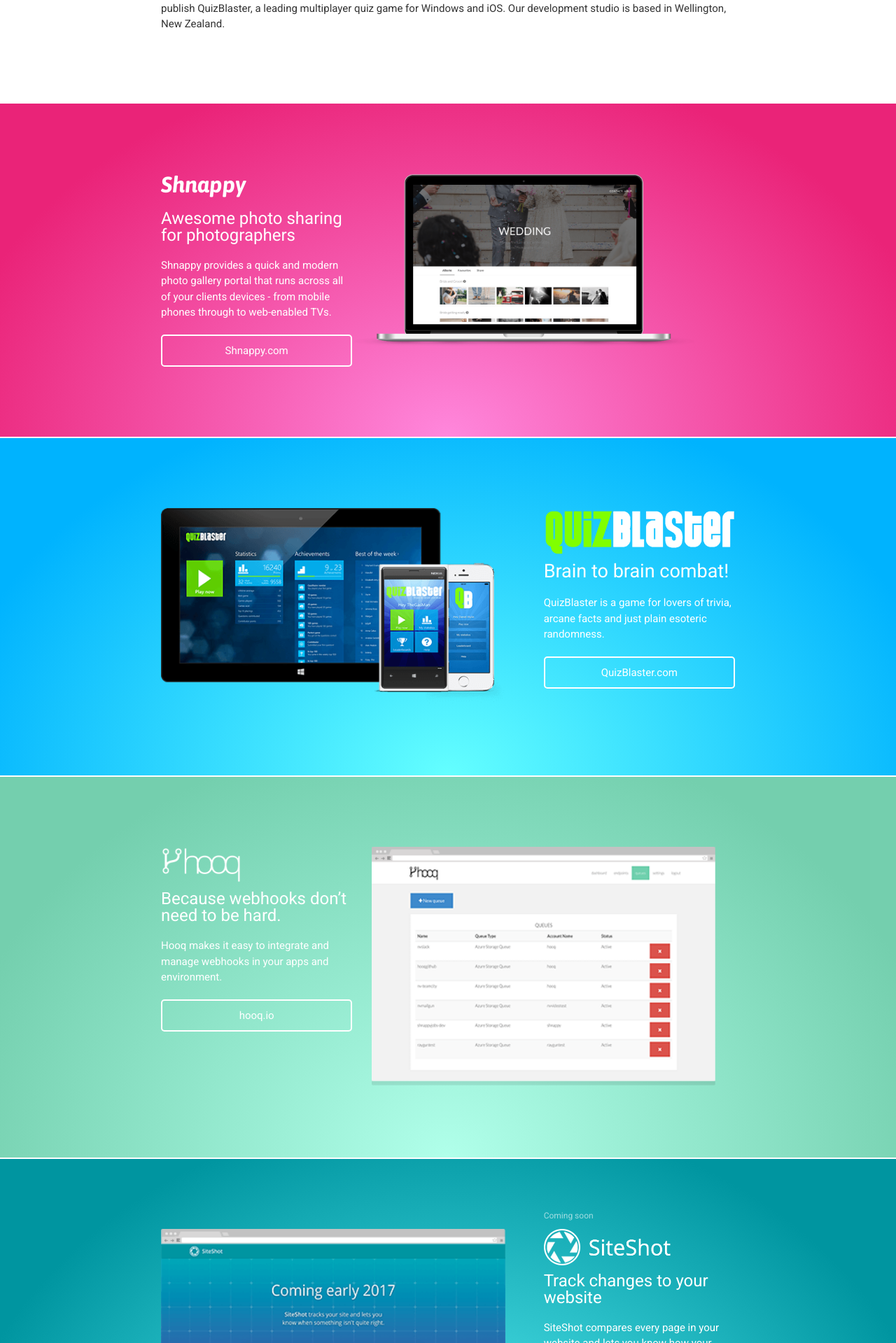
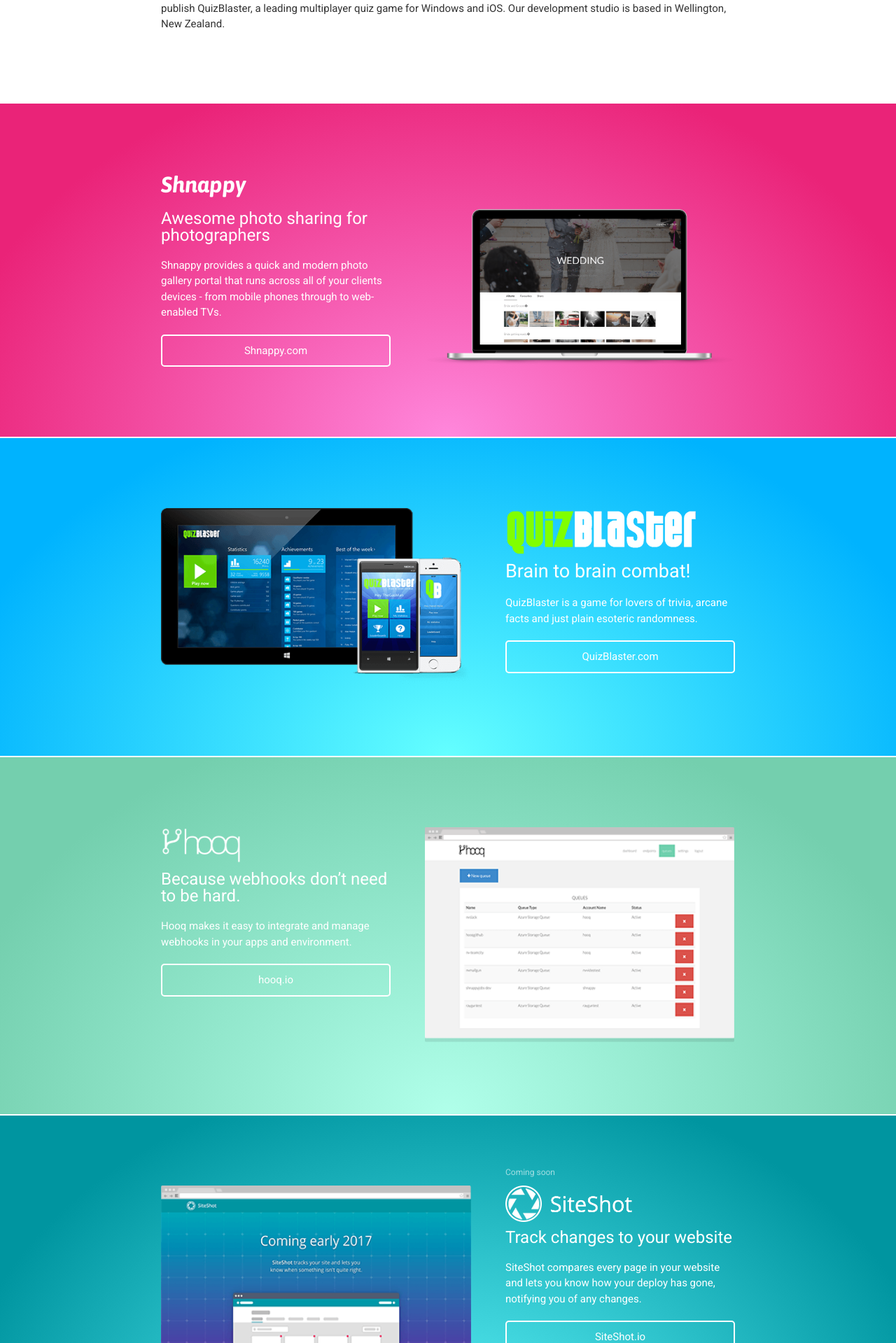
Before and after one commit to appmechanix/appmechanix.github.io, a Jekyll site: the page built from index.html, in a window 1280 px wide. Shown: the part 404-2323 px from the top of the page at 70% size. Built offline with Jekyll 4.4.1, drawn with Linux system fonts in a browser that asks for light colours.

Commit message:
Fix responsiveness

```diff
--- a/_layouts/default.html
+++ b/_layouts/default.html
@@ -5,6 +5,7 @@
     <title>AppMechanix</title>
 
     <link href="//fonts.googleapis.com/css?family=Roboto|Asap:700i" rel="stylesheet">
+    <meta name="viewport" content="width=device-width, initial-scale=1, maximum-scale=1, user-scalable=no">
 
     <link rel="stylesheet" href="/css/pure.min.css">
     <link rel="stylesheet" href="/css/pure-responsive.min.css">
--- a/_sass/_breakpoints.scss
+++ b/_sass/_breakpoints.scss
@@ -2,7 +2,7 @@
 $bp-ipad: 1024px;
 $bp-iphone: 568px;
 
-@media(max-width: $bp-ipad) {
+@media (max-width: $bp-ipad) {
   .no-mobile {
     display: none;
   }
@@ -12,7 +12,7 @@
   }
 }
 
-@media(min-width: $bp-ipad) {
+@media (min-width: $bp-ipad) {
   .no-mobile {
     display: block;
   }
--- a/_sass/_logo.scss
+++ b/_sass/_logo.scss
@@ -1,3 +1,6 @@
+@import "colours";
+@import "breakpoints";
+
 .logo {
   text-indent: -9999px;
   background: no-repeat;
@@ -15,6 +18,11 @@
     background-image: url(/img/quizblaster/logo.png);
     margin-bottom: 10px;
     height: 47px;
+
+    @media(max-width: $bp-iphone) {
+      margin: 10px auto;
+      width: 74%;
+    }
   }
 
   &.logo--shnappy {
@@ -24,10 +32,20 @@
   &.logo--hooq {
     margin-bottom: 10px;
     background-image: url(/img/hooq/logo.png);
+
+    @media(max-width: $bp-iphone) {
+      margin: 10px auto;
+      width: 36%;
+    }
   }
 
   &.logo--siteshot {
     background-image: url(/img/siteshot/logo.png);
     margin-bottom: 10px;
+
+    @media(max-width: $bp-iphone) {
+      margin: 10px auto;
+      width: 35%;
+    }
   }
 }
--- a/_sass/_panel.scss
+++ b/_sass/_panel.scss
@@ -4,14 +4,74 @@
 .panel {
   width: 100%;
   border-bottom: 2px solid white;
-  padding-top: 100px;
-  padding-bottom: 100px;
+  padding-top: 25px;
+  padding-bottom: 50px;
+
+  @media(min-width: $bp-iphone) {
+    padding-top: 100px;
+    padding-bottom: 100px;
+  }
+
+  &:after {
+    visibility: hidden;
+    display: block;
+    font-size: 0;
+    content: " ";
+    clear: both;
+    height: 0;
+  }
 
   .mobile-only {
     text-align: center;
   }
 
-  @media(max-width: $bp-ipad) {
+  .panel-screenshot {
+    width: 100%;
+
+    @media(min-width: $bp-iphone) {
+      float: left;
+      width: 60%;
+    }
+
+    img {
+      min-width: 90%;
+      max-width: 90%;
+    }
+
+    &.panel-screenshot--right {
+      float: right;
+      text-align: right;
+    }
+  }
+
+  .panel-text {
+    width: 100%;
+
+    @media(min-width: $bp-iphone) {
+      float: left;
+      width: 40%;
+    }
+  }
+
+  .panel-screenshot--mobileonly {
+    display: none;
+    text-align: center;
+
+    @media(max-width: $bp-iphone) {
+      display: block;
+    }
+  }
+
+  .panel-screenshot--nomobile {
+    display: none;
+    text-align: left;
+
+    @media(min-width: $bp-iphone) {
+      display: block;
+    }
+  }
+
+  @media(min-width: $bp-iphone) {
     .appscreenshot {
       margin-bottom: 20px;
     }
@@ -59,7 +119,7 @@
       top: -25px;
       opacity: 0.6;
 
-      @media(max-width: $bp-ipad) {
+      @media(max-width: $bp-iphone) {
         left: 20px;
         top: -280px;
       }
@@ -70,11 +130,6 @@
     color: white;
     margin-top: 20px;
     font-size: 15px;
-  }
-
-  img {
-    min-width: 90%;
-    max-width: 90%;
   }
 
   &.panel--hero {
@@ -107,6 +162,10 @@
     ::selection {
       color: #ffffff;
       background: $shnappy;
+    }
+
+    .panel-screenshot {
+      margin-top: 50px;
     }
   }
 
--- a/index.html
+++ b/index.html
@@ -21,12 +21,11 @@
 
 <div class="panel panel--shnappy">
     <div class="container">
-        <div class="pure-g">
-            <div class="pure-u-1-1 mobile-only">
+        <div class="panel-screenshot panel-screenshot--mobileonly">
             <img class="appscreenshot"
                  src="/img/shnappy/hero.png">
         </div>
-            <div class="pure-u-1-1 pure-u-md-1-3">
+        <div class="panel-text">
             <h3 class="logo logo--text logo--shnappy">Shnappy</h3>
             <h4>Awesome photo sharing for photographers</h4>
 
@@ -39,30 +38,28 @@
                 <a class="btn btn--block btn--shnappy" href="https://shnappy.com">Shnappy.com</a>
             </p>
         </div>
-            <div class="pure-u-2-3 no-mobile">
+        <div class="panel-screenshot panel-screenshot--right panel-screenshot--nomobile">
             <img src="/img/shnappy/hero.png">
-            </div>
         </div>
     </div>
 </div>
 
 <div class="panel panel--quizblaster">
     <div class="container">
-        <div class="pure-g">
-            <div class="pure-u-1-1 mobile-only">
+        <div class="panel-screenshot panel-screenshot--mobileonly">
             <img
                     class="appscreenshot"
                     src="/img/quizblaster/hero.png"
                     srcset="/img/quizblaster/hero.2x.png 2x"
             >
         </div>
-            <div class="pure-u-2-3 no-mobile">
+        <div class="panel-screenshot panel-screenshot--nomobile">
             <img
                     src="/img/quizblaster/hero.png"
                     srcset="/img/quizblaster/hero.2x.png 2x"
             >
         </div>
-            <div class="pure-u-1-1 pure-u-md-1-3">
+        <div class="panel-text">
             <h3 class="logo logo--quizblaster">QuizBlaster</h3>
             <h4>Brain to brain combat!</h4>
 
@@ -76,19 +73,17 @@
         </div>
     </div>
 </div>
-</div>
 
 <div class="panel panel--hooq">
     <div class="container">
-        <div class="pure-g">
-            <div class="pure-u-1-1 mobile-only">
+        <div class="panel-screenshot panel-screenshot--mobileonly">
             <img
                     class="appscreenshot"
                     src="/img/hooq/hero.png"
                     srcset="/img/hooq/hero.2x.png 2x"
             >
         </div>
-            <div class="pure-u-1-1 pure-u-md-1-3">
+        <div class="panel-text">
             <h3 class="logo logo--hooq">hooq</h3>
             <h4>Because webhooks don’t need to be hard.</h4>
 
@@ -100,30 +95,29 @@
                 <a class="btn btn--block btn--hooq" href="http://hooq.io">hooq.io</a>
             </p>
         </div>
-            <div class="pure-u-2-3 no-mobile panel--screenshot">
+        <div class="panel-screenshot panel-screenshot--right panel-screenshot--nomobile">
             <img src="/img/hooq/hero.png" srcset="/img/hooq/hero.2x.png 2x">
         </div>
-        </div>
+
     </div>
 </div>
 
 <div class="panel panel--siteshot">
     <div class="container">
-        <div class="pure-g">
-            <div class="pure-u-1-1 mobile-only">
+        <div class="panel-screenshot panel-screenshot--mobileonly">
             <img
                     class="appscreenshot"
                     src="/img/siteshot/hero.png"
                     srcset="/img/siteshot/hero.2x.png 2x"
             >
         </div>
-            <div class="pure-u-2-3 no-mobile">
+        <div class="panel-screenshot panel-screenshot--nomobile">
             <img
                     src="/img/siteshot/hero.png"
                     srcset="/img/siteshot/hero.2x.png 2x"
             >
         </div>
-            <div class="pure-u-1-1 pure-u-md-1-3">
+        <div class="panel-text">
             <h3 class="commingsoon logo logo--siteshot">
                 SiteShot
                 <span>Coming soon</span>
@@ -141,19 +135,18 @@
         </div>
     </div>
 </div>
-</div>
 
 <div class="contact">
     <div class="container">
         <div class="pure-g">
-            <div class="pure-u-1-2">
+            <div class="pure-u-1-1 pure-u-md-1-2">
                 <h4>Contact Us</h4>
                 <p>We're always keen to chat</p>
                 <p>
                     <a href="mailto:hello@appmechanix.com">hello@appmechanix.com</a>
                 </p>
             </div>
-            <div class="pure-u-1-2">
+            <div class="pure-u-1-1 pure-u-md-1-2">
                 <form action="https://formspree.io/hello@shnappy.com" method="POST">
                     <input type="hidden" name="_next" value="http://appmechanix.com/contacted"/>
                     <div class="form-group">
@@ -163,7 +156,7 @@
                     </div>
                     <div class="form-group">
                         <label class="hidden" for="_replyto">Your email address</label>
-                        <input class="form-control" type="email" name="_replyto" id="email"
+                        <input class="form-control" type="email" name="_replyto" id="_replyto"
                                placeholder="Your email address" value="">
                     </div>
                     <div class="form-group">
```
Also changed, not shown: 2 other files. Lines whose indentation alone changed are shown as unchanged.
